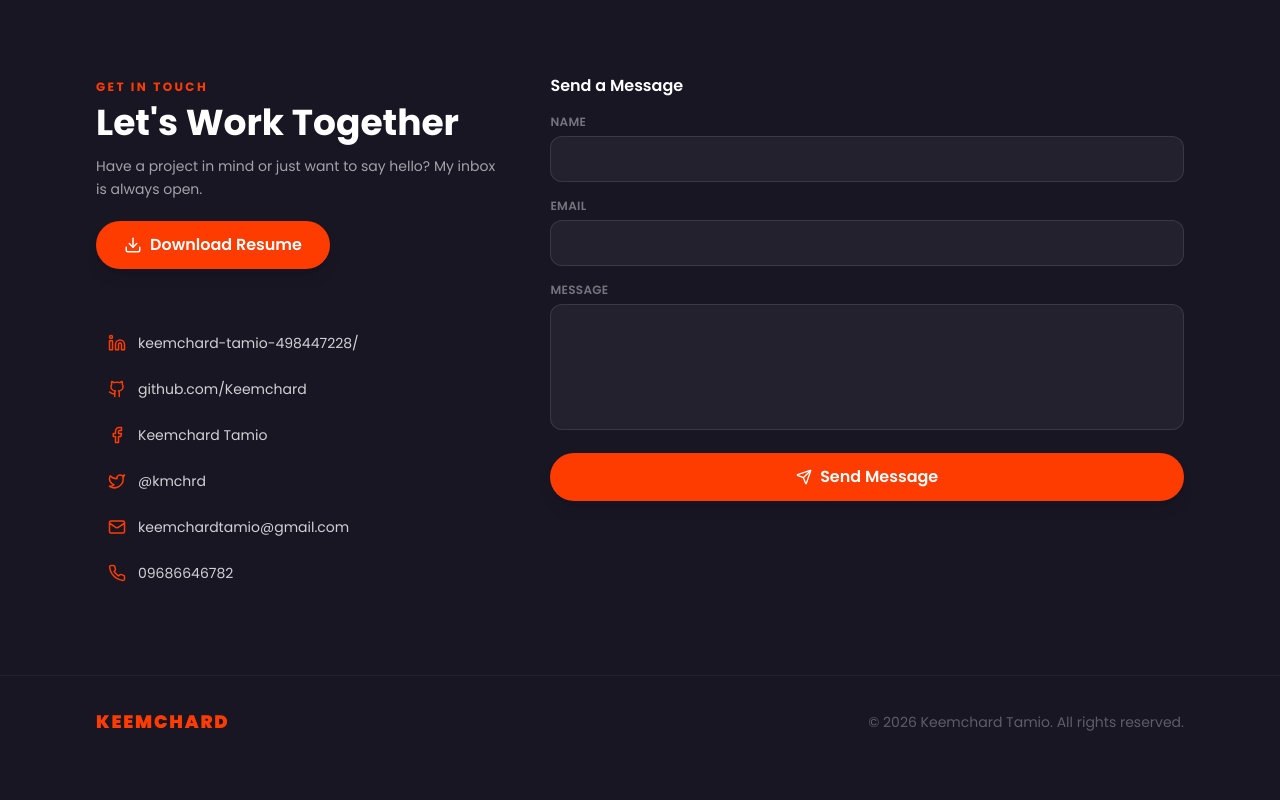
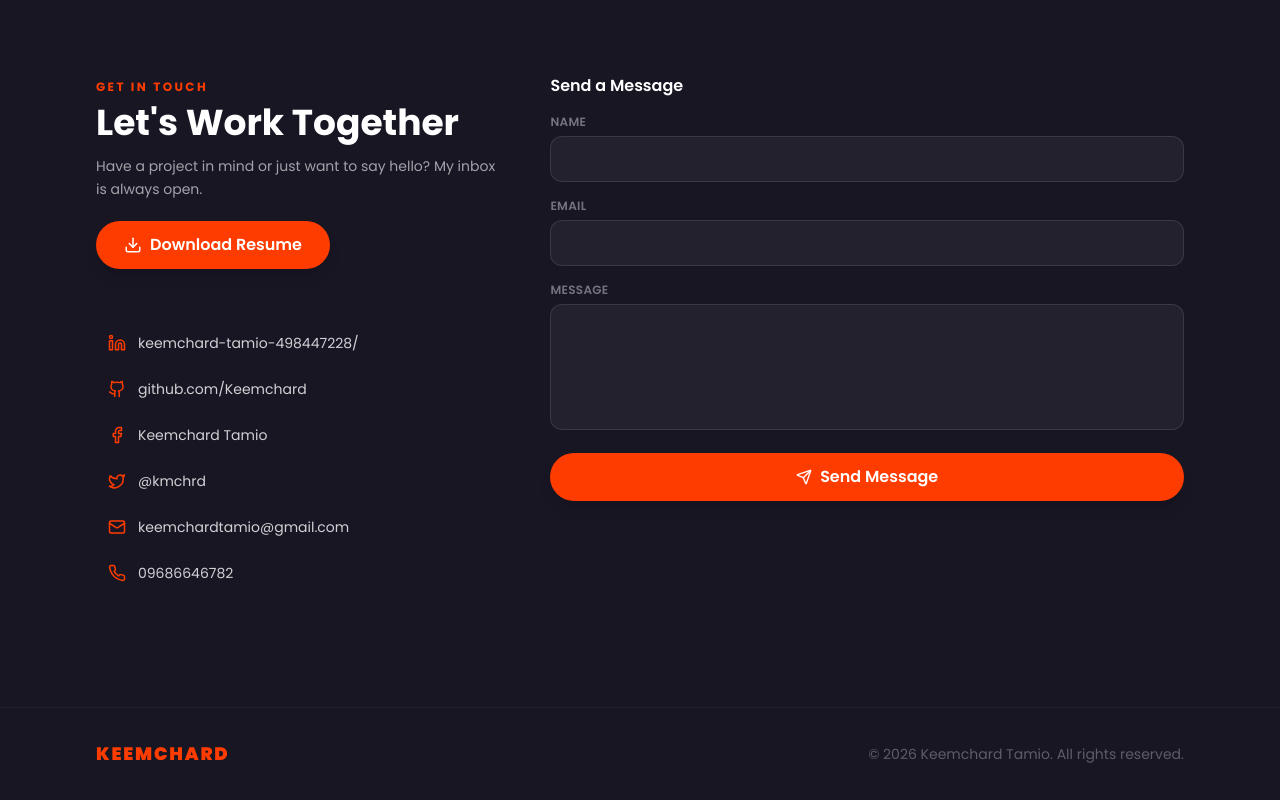
Before and after one commit to Keemchard/KC, a Next.js app: page / in a window 1280 px wide. Shown: the part 2376-3176 px from the top of the page. Before the commit the page ends 3144 px from the top, so only its background shows below. Built offline with nearby package versions, Linux system fonts and the light colour scheme.

Commit message:
add footer mt

```diff
--- a/src/components/Footer.tsx
+++ b/src/components/Footer.tsx
@@ -1,6 +1,6 @@
 export default function Footer() {
   return (
-    <footer className="border-t border-gray-100 dark:border-white/5 py-6 md:py-8 pb-24 md:pb-8">
+    <footer className="border-t border-gray-100 dark:border-white/5 py-6 md:py-8 pb-24 md:pb-8 mt-[2rem]">
       <div className="max-w-6xl mx-auto px-6 md:px-8 flex flex-col md:flex-row items-center justify-between gap-3 text-sm">
         <span className="font-black text-primary text-lg tracking-widest">
           KEEMCHARD
```
